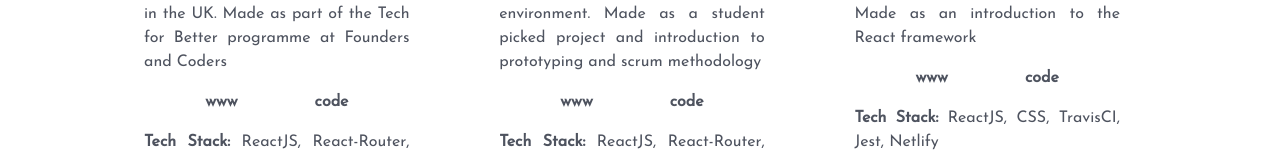
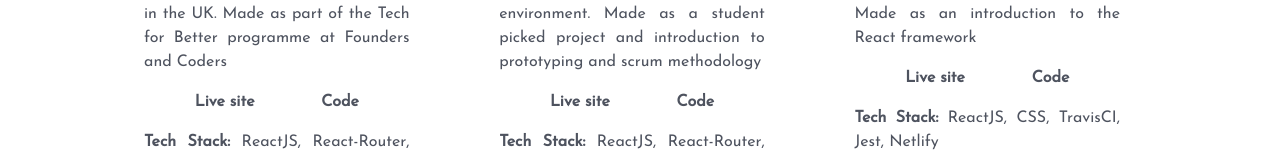
Before and after one commit to jc2820/portfolio-2020, a React (Create React App) app: page /projects in a window 1280 px wide. Shown: the part 551-706 px from the top of the page. Built offline with nearby package versions, Linux system fonts and the light colour scheme; the HTML template or start-up script is replaced by a standard one.

Commit message:
Add edits from review of site

```diff
--- a/src/components/Projects/ProjectsContainer/ProjectsMap.js
+++ b/src/components/Projects/ProjectsContainer/ProjectsMap.js
@@ -11,8 +11,8 @@ const ProjectsMap = () => {
         <a href={item.url}><h2>{item.name}</h2></a>
         <p>{item.description}</p>
         <SC.LinksBox>
-        <a href={item.url}><p><Bold>www</Bold></p></a>
-        <a href={item.gitUrl}><p><Bold>code</Bold></p></a>
+        <a href={item.url}><p><Bold>Live site</Bold></p></a>
+        <a href={item.gitUrl}><p><Bold>Code</Bold></p></a>
         </SC.LinksBox>
         <SC.StackItem>
           <Bold>Tech Stack: </Bold>
--- a/src/components/TechStack/StackContainer/StackMap.js
+++ b/src/components/TechStack/StackContainer/StackMap.js
@@ -6,7 +6,7 @@ const StackMap = () => {
   return techStack.map(tech => {
     return (
       <a href={tech.webSrc}>
-        <SC.StackImage key={tech.imgAlt} src={tech.img} alt={tech.imgAlt} />
+        <SC.StackImage key={tech.imgAlt} src={tech.img} alt={tech.imgAlt} title={tech.imgAlt} />
       </a>
     );
   });
```
Also changed, not shown: 2 other files (tests, documents, lock files or other folders).
